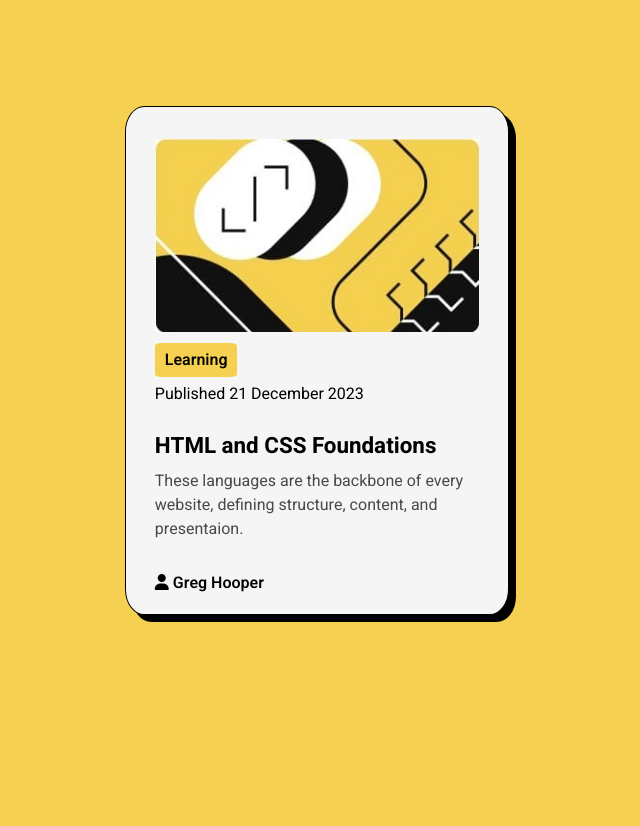
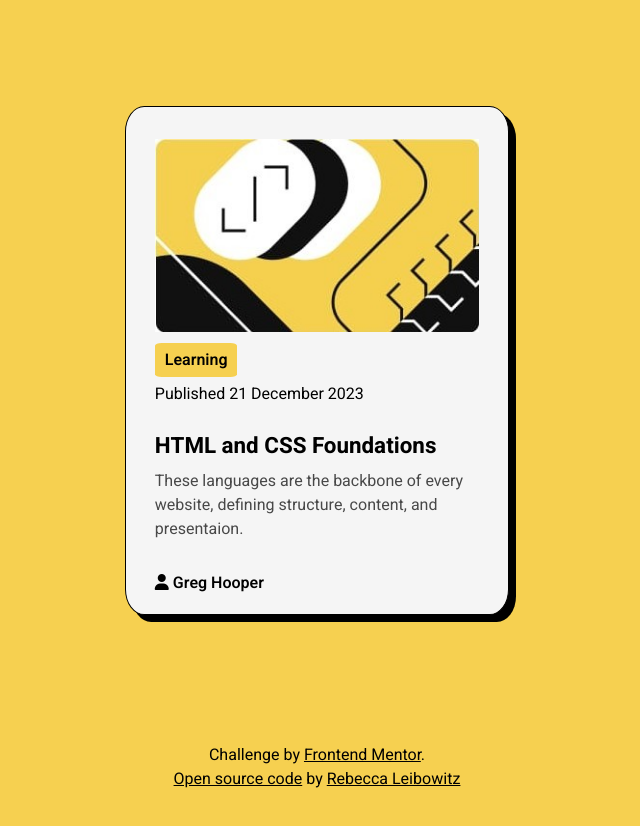
Before and after one commit to RebeccaCL303/blog-preview-card, a plain HTML site: page index.html in a window 1280 px wide. Shown: the whole page, without its empty margins (323-963 px from the left). Before the commit the page ends 800 px from the top, so only its background shows below. Drawn offline with Linux system fonts and the light colour scheme.

Commit message:
added credit

```diff
--- a/index.html
+++ b/index.html
@@ -36,5 +36,19 @@
     </p>
    </footer>
   </div>
+  <div class="attribution">
+   Challenge by
+   <a href="https://www.frontendmentor.io?ref=challenge" target="_blank"
+    >Frontend Mentor</a
+   >.
+   <br />
+   <a href="https://github.com/RebeccaCL303/blog-preview-card" target="_blank"
+    >Open source code</a
+   >
+   by
+   <a href="https://rebeccacl303.github.io/" target="_blank"
+    >Rebecca Leibowitz</a
+   >
+  </div>
  </body>
 </html>
--- a/src/styles.css
+++ b/src/styles.css
@@ -10,6 +10,15 @@ body {
  background-color: var(--main-accent);
  padding: 50px;
  font-family: "Heebo", sans-serif;
+ color: black;
+}
+
+.attribution {
+ padding-top: 5rem;
+ text-align: center;
+}
+
+a {
  color: black;
 }
 
```
